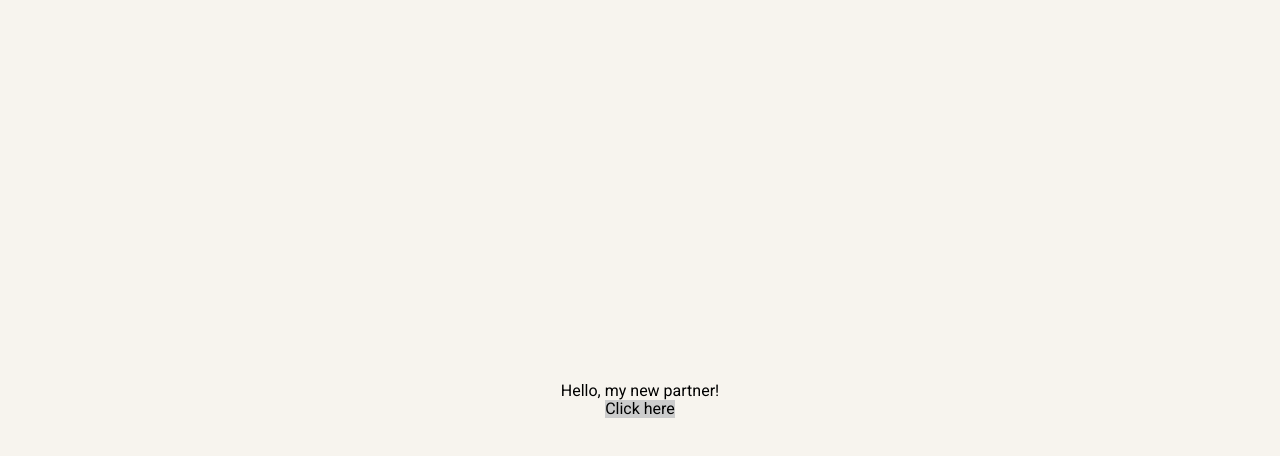
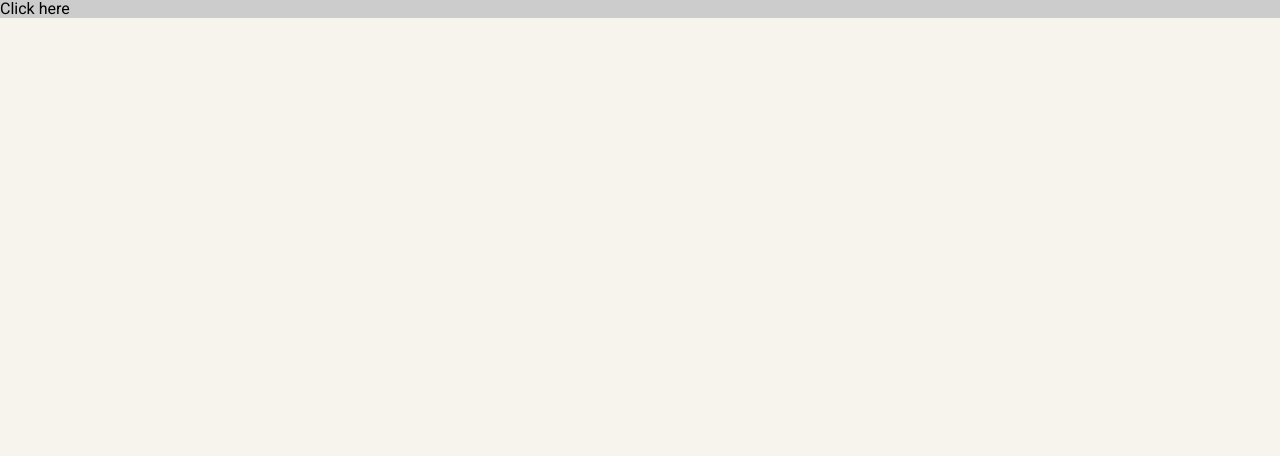
Before and after one commit to Slav4ik888/octopuses, a React app: page / in a window 1280 px wide. Shown: the top 456 px of the page. Built offline with nearby package versions, Linux system fonts and the light colour scheme.

Commit message:
fix style

```diff
--- a/src/client/app.jsx
+++ b/src/client/app.jsx
@@ -7,16 +7,14 @@ const App = () => {
   }
 
   return (
-    <div style={{ display: `flex`, alignItems: `center`, justifyContent: `center`, flexDirection: `column`, height: `100vh`}}>
-      <div>Hello, my new partner!</div>
-
+    <>
       <div
         style={{backgroundColor: `#ccc`, cursor: `pointer` }}
         onClick={handleClick}
       >
         Click here
       </div>
-    </div>
+    </>
   )
 };
 
--- a/src/index.js
+++ b/src/index.js
@@ -7,3 +7,5 @@ import App from './client/app.jsx';
 ReactDOM.render(
   <App />, document.querySelector(`#root`)
 );
+
+// git add . && git commit -m "fix style" && git push -u origin master
--- a/webpack.config.js
+++ b/webpack.config.js
@@ -66,7 +66,7 @@ export default {
   plugins: [
     new CleanWebpackPlugin(),
     new HtmlWebpackPlugin({
-      title: `Партнёрская программа Осьминожки`,
+      title: `Осьминожки`,
       template: './public/index.html',
       favicon: './public/img/favicon.png'
     })
```
